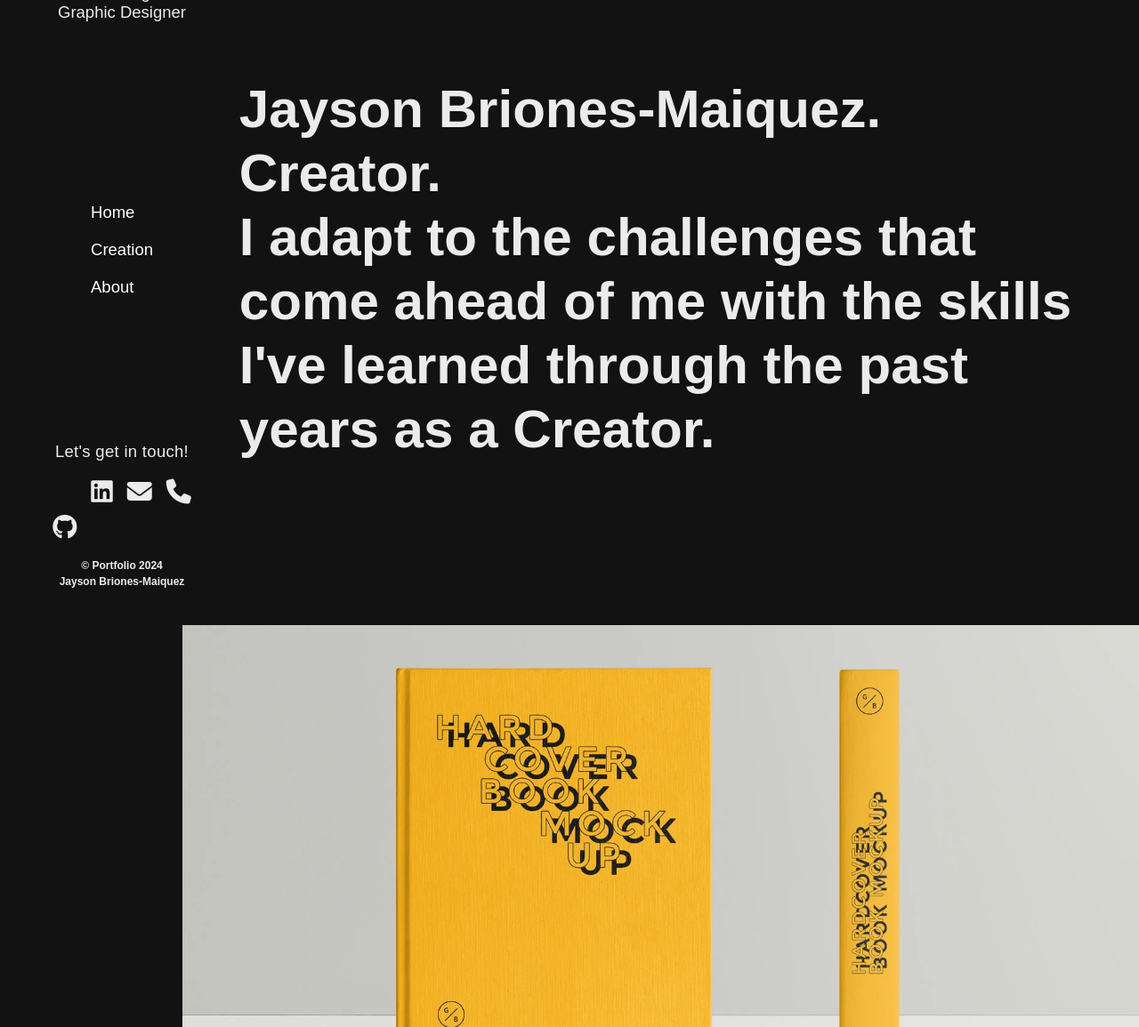
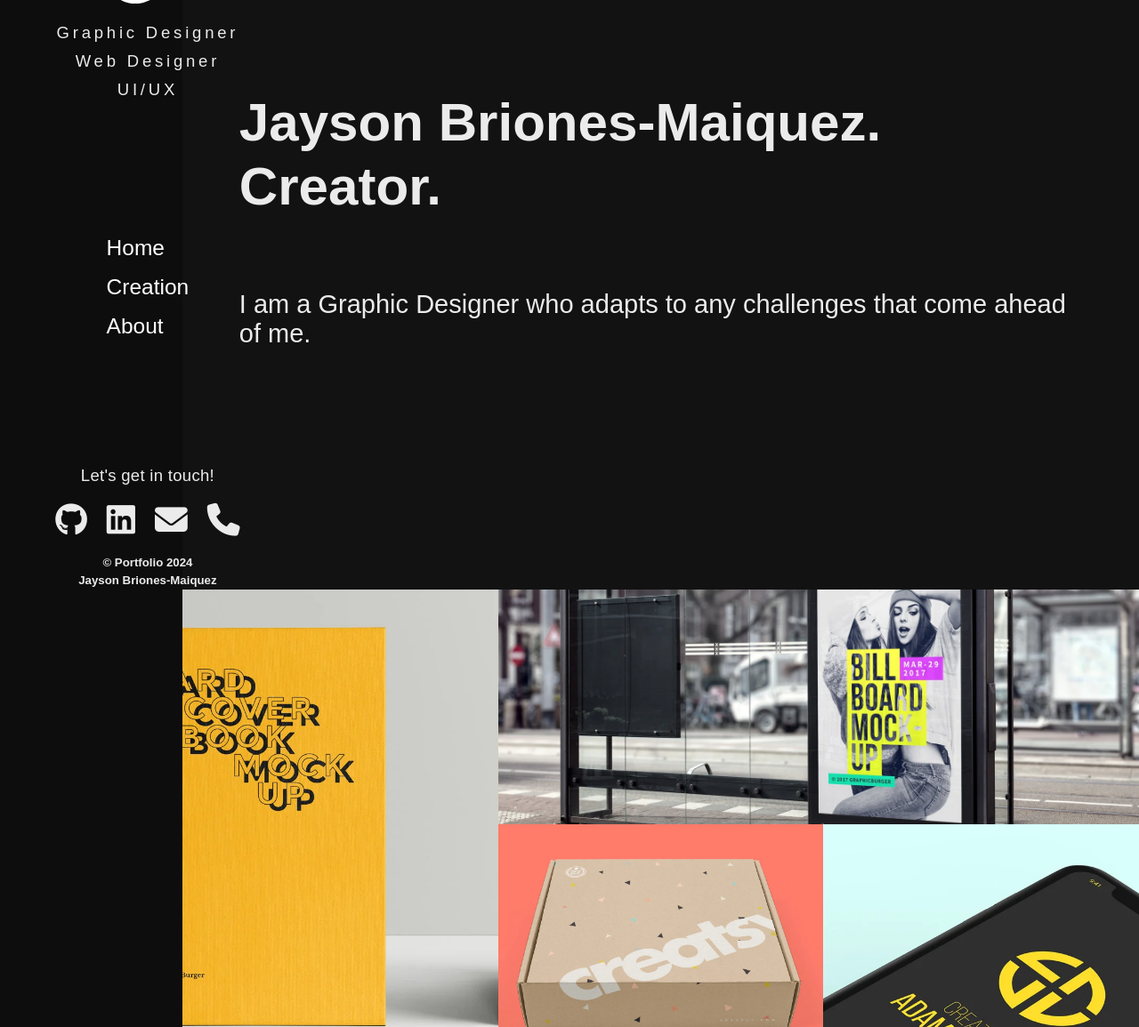
Before and after one commit to JaysonBM/Creative-Portfolio-2025---Jayson-Briones-Maiquez, a plain HTML site: page index.html in a window 1280 px wide. Shown: the part 137-1292 px from the top of the page at 89% size. Drawn offline with nearby package versions, Linux system fonts and the light colour scheme; a web font is replaced by a local one.

Commit message:
code change

```diff
--- a/css/stylesheet.css
+++ b/css/stylesheet.css
@@ -63,7 +63,7 @@ img {
 }
 
 #logo {
-    width: 4rem;
+    width: 5.5rem;
     height: auto;
     align-self: flex-start;
 }
@@ -73,17 +73,9 @@ img {
     grid-template-columns: auto 1fr;
 }
 
-header {
-    display: grid;
-    grid-template-columns: auto 1fr;
-    height: 100vh;
-    padding: 5vh 5vw 0 5vw;
-    justify-content: center;
-}
-
 nav {
     padding: 0vh 12vw 0vh 4vw;
-    background-color: #121212;
+    background-color: #0d0d0d;
     z-index: 1;
 }
 
@@ -100,17 +92,23 @@ nav ul{
 
 nav ul li a{
     color: white;
+    font-size: calc(22px + (20 - 16) * (100vw - 400px) / (1800 - 400));
+}
+
+nav ul li img {
+    margin-top: 5vh;
+    margin-bottom: 2vh;
 }
 
 nav ul li p {
-    margin-bottom: 0;
+    margin-bottom: 10px;
+    letter-spacing: 3.8px;
 }
 
 nav ul li:first-child {
     display: flex;
     flex-direction: column;
     align-items: center;
-    margin-top: 5vh;
 }
 
 .title {
@@ -123,7 +121,7 @@ nav ul li:first-child {
 }
 
 .nav-buttons li{
-    margin-bottom: 20px;
+    margin-bottom: 2vh;
     font-weight: 500;
 }
 
@@ -145,18 +143,57 @@ nav ul li:first-child {
 }
 
 .contact-icons li i{
-    font-size: 28px;
+    font-size: 2.3rem;
     height: auto;
     width: auto;
-    padding: 20px 8px;
+    padding: 20px 11px;
 }
 .contact h6 {
-    font-size: 12px;
+    font-size: calc(12px + (14 - 12) * (100vw - 400px) / (1800 - 400));
     line-height: 1.5;
 }
 
-main {
-    align-content: center;
+header {
+    display: grid;
+    grid-template-columns: auto 1fr;
+    height: 100vh;
+    padding: 0vh 5vw 0 5vw;
+    justify-content: center;
+    align-items: center;
+}
+
+main p{
+    font-size: calc(24px + (32 - 24) * (100vw - 400px) / (1800 - 400));
+    margin-top: 5rem;
+}
+
+.gallery {
+    display: grid;
+    grid-template-columns: 33% 34% 33%;
+    grid-template-rows: 33% 34% 33%;
+    height: 100vh;
+    grid-gap: 0;
+    margin-bottom:20vh;
+}
+
+.gallery div:nth-child(1),
+.gallery div:nth-child(4) {
+    grid-row: span 2;
+}
+
+.gallery div:nth-child(1) img ,
+.gallery div:nth-child(2) img ,
+.gallery div:nth-child(3) img ,
+.gallery div:nth-child(4) img ,
+.gallery div:nth-child(5) img {
+    width: 100%;
+    height: 100%;
+    object-fit: cover;
+}
+
+.gallery div:nth-child(2),
+.gallery div:nth-child(5) {
+    grid-column: span 2;
 }
 
 .two-columns {
--- a/index.html
+++ b/index.html
@@ -13,7 +13,7 @@
         <div class="container">
             <nav>
                 <ul>
-                    <li><a href="index.html"><img src="images/JBM Logo White.svg" alt="JBM Brand Logo" id="logo"></a><p>Web Designer</p><p>Graphic Designer</p></li>
+                    <li><a href="index.html"><img src="images/JBM Logo White.svg" alt="JBM Brand Logo" id="logo"></a><p>Graphic Designer</p><p>Web Designer</p><p>UI/UX</p></li>
                     <div class="nav-buttons">
                         <li></li>
                         <li><a href="index.html">Home</a></li>
@@ -36,17 +36,15 @@
             <div class="content-container">
                 <header>
                     <main>
-                        <div class="introduction">
-                            <h1>Jayson Briones-Maiquez.</h1>
-                            <h1>Creator.</h1>
-                            <h1>I adapt to the challenges that come ahead of me with the skills I've learned through the past years as a Creator.</h1>
-                        </div>
+                        <h1>Jayson Briones-Maiquez.</h1>
+                        <h1>Creator.</h1>
+                        <p>I am a Graphic Designer who adapts to any challenges that come ahead of me.</p>
                     </main>
                 </header>
                 <section id="portfolio">
-                    <div class="two-columns">
-                        <div class="featured">
-                            <a href="bespoken.html">
+                    <div class="gallery">
+                        <div class="">
+                            <a href="">
                                 <picture>
                                     <source srcset="images/treasure_thumbnail@2x.webp" media="(min-width:800px)"/>
                                     <source srcset="images/treasure_thumbnail@1x.webp"/>
@@ -59,7 +57,7 @@
                             </a>
                         </div>
                         <div>
-                            <a href="#">
+                            <a href="">
                                 <picture>
                                 <source srcset="images/bus_ad_thumbnail@2x.webp" media="(min-width:800px)"/>
                                 <source srcset="images/bus_ad_thumbnail@1x.webp"/>
@@ -72,7 +70,7 @@
                             </a>
                         </div>
                         <div>
-                            <a href="#">
+                            <a href="">
                                 <picture>
                                 <source srcset="images/create_box_thumbnail@2x.webp" media="(min-width:800px)"/>
                                 <source srcset="images/create_box_thumbnail@1x.webp"/>
@@ -85,7 +83,7 @@
                             </a>
                         </div>
                         <div>
-                            <a href="#">
+                            <a href="">
                                 <picture>
                                 <source srcset="images/mobile_mockup_thumbnail@2x.webp" media="(min-width:800px)"/>
                                 <source srcset="images/mobile_mockup_thumbnail@1x.webp"/>
@@ -98,7 +96,7 @@
                             </a>
                         </div>
                         <div>
-                            <a href="#">
+                            <a href="">
                                 <picture>
                                 <source srcset="images/bella_sign_thumbnail@2x.webp" media="(min-width:800px)"/>
                                 <source srcset="images/bella_sign_thumbnail@1x.webp"/>
@@ -110,7 +108,6 @@
                                 </p>
                             </a>
                         </div>
-
                     </div>
                 </section>
                 <section id="about">
```
Also changed, not shown: bespoken.html (+18 -5 lines), 1 other file.
